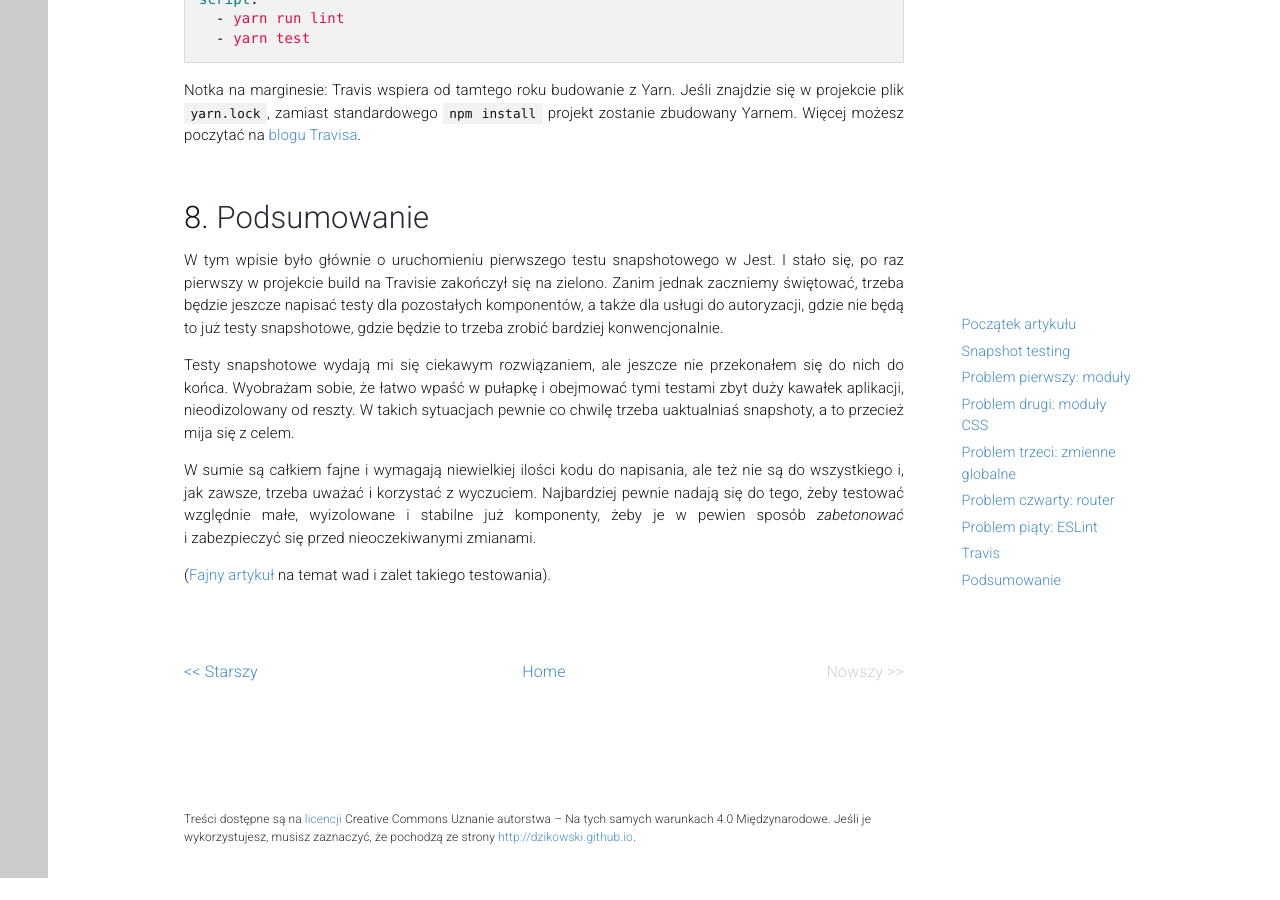
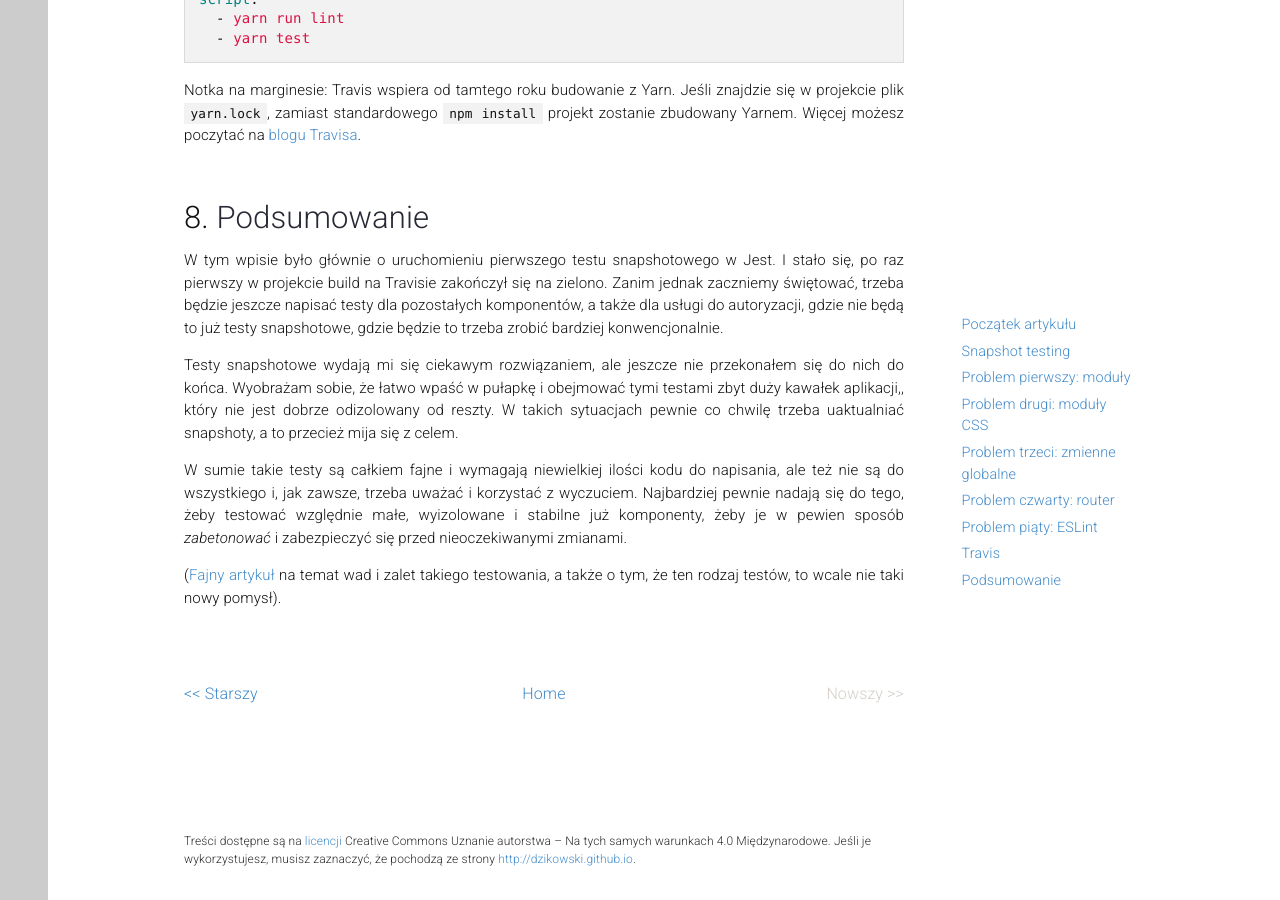
Before and after one commit to dzikowski/dzikowski.github.io, a Jekyll site: the page built from _posts/2017-05-26-testowanie-reacta-z-jest.md, in a window 1280 px wide and 900 px high, scrolled down 6656 px. Built offline with Jekyll 4.4.1, drawn with Linux system fonts in a browser that asks for light colours; nearby versions of some CDN libraries; comment, search, counter and statistics services are not loaded; before the commit the page ends 7534 px from its top, so only the background shows below that; some of the changed text lies outside the part shown.

Commit message:
typos and improvements

```diff
--- a/_posts/2017-05-26-testowanie-reacta-z-jest.md
+++ b/_posts/2017-05-26-testowanie-reacta-z-jest.md
@@ -313,10 +313,10 @@ I stało się, po raz pierwszy w projekcie build na Travisie zakończył się na
 Zanim jednak zaczniemy świętować, trzeba będzie jeszcze napisać testy dla pozostałych komponentów, a także dla usługi do autoryzacji, gdzie nie będą to już testy snapshotowe, gdzie będzie to trzeba zrobić bardziej konwencjonalnie.
 
 Testy snapshotowe wydają mi się ciekawym rozwiązaniem, ale jeszcze nie przekonałem się do nich do końca.
-Wyobrażam sobie, że łatwo wpaść w pułapkę i obejmować tymi testami zbyt duży kawałek aplikacji, nieodizolowany od reszty.
-W takich sytuacjach pewnie co chwilę trzeba uaktualniaś snapshoty, a to przecież mija się z celem.
+Wyobrażam sobie, że łatwo wpaść w pułapkę i obejmować tymi testami zbyt duży kawałek aplikacji,, który nie jest dobrze odizolowany od reszty.
+W takich sytuacjach pewnie co chwilę trzeba uaktualniać snapshoty, a to przecież mija się z celem.
 
-W sumie są całkiem fajne i wymagają niewielkiej ilości kodu do napisania, ale też nie są do wszystkiego i, jak zawsze, trzeba uważać i korzystać z wyczuciem.
+W sumie takie testy są całkiem fajne i wymagają niewielkiej ilości kodu do napisania, ale też nie są do wszystkiego i, jak zawsze, trzeba uważać i korzystać z wyczuciem.
 Najbardziej pewnie nadają się do tego, żeby testować względnie małe, wyizolowane i stabilne już komponenty, żeby je w pewien sposób _zabetonować_ i zabezpieczyć się przed nieoczekiwanymi zmianami.
 
-([Fajny artykuł](http://randycoulman.com/blog/2016/09/06/snapshot-testing-use-with-care/) na temat wad i zalet takiego testowania).
+([Fajny artykuł](http://randycoulman.com/blog/2016/09/06/snapshot-testing-use-with-care/) na temat wad i zalet takiego testowania, a także o tym, że ten rodzaj testów, to wcale nie taki nowy pomysł).
```
Also changed, not shown: other parts of _posts/2017-05-26-testowanie-reacta-z-jest.md (+4 -4 lines).
